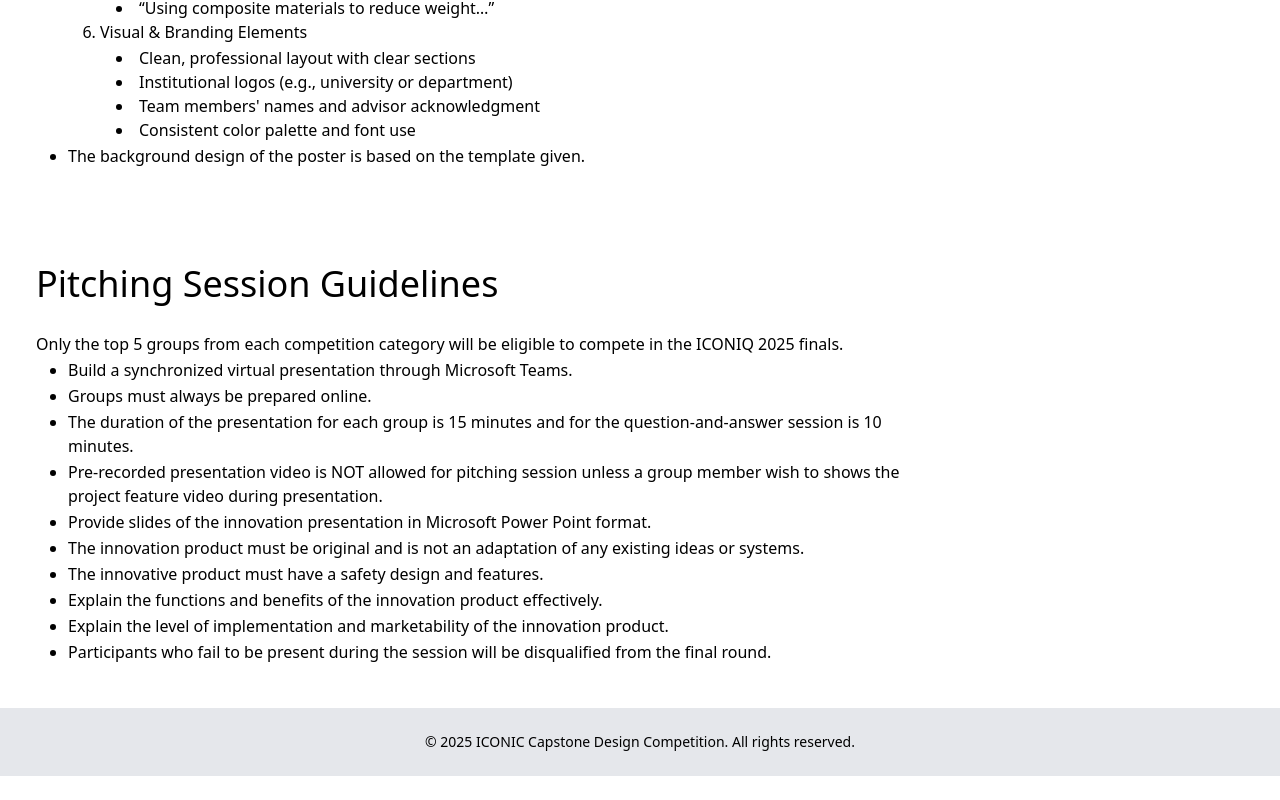
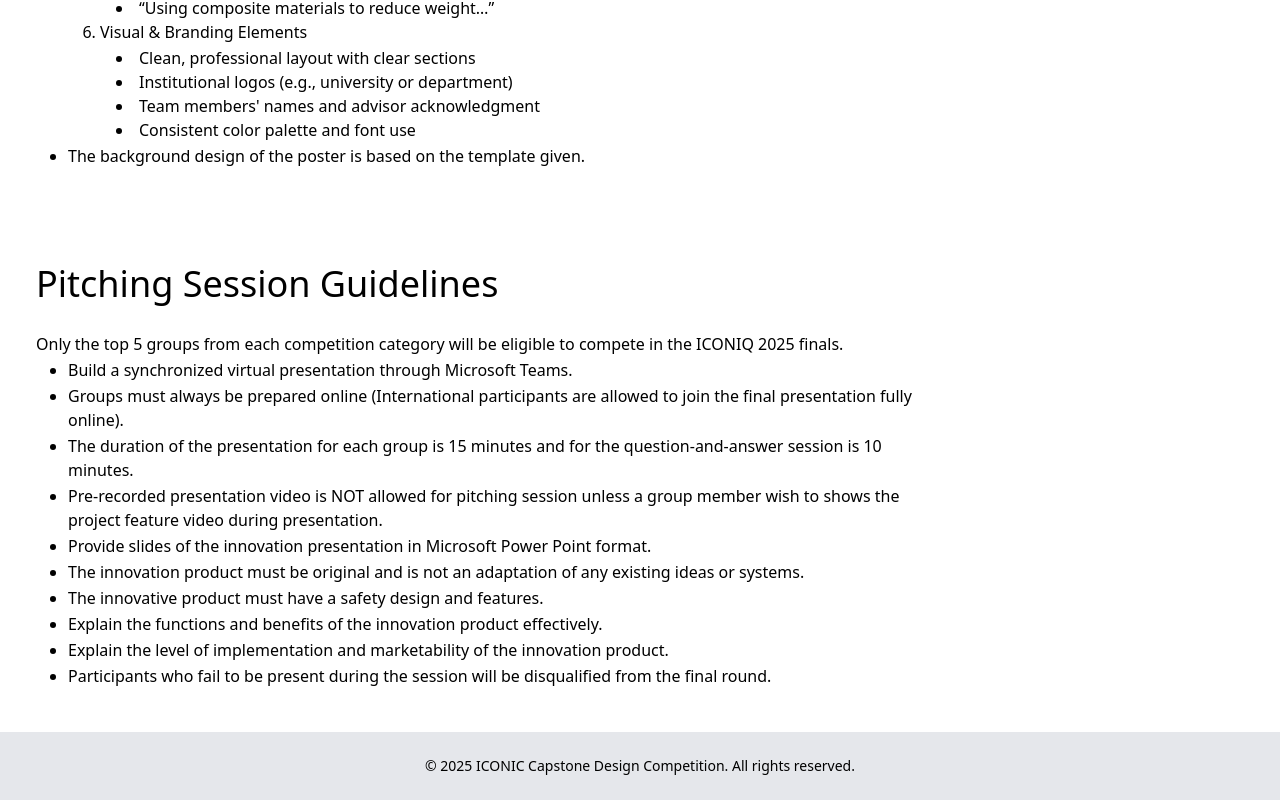
Before and after one commit to FathanAlfariel/iconic, a React (Vite) app: page /guidelines in a window 1280 px wide. Shown: the part 1556-2356 px from the top of the page. Before the commit the page ends 2332 px from the top, so only its background shows below. Built offline with nearby package versions, Linux system fonts and the light colour scheme.

Commit message:
refactor: change group presentation rule

```diff
--- a/src/pages/Guidelines.jsx
+++ b/src/pages/Guidelines.jsx
@@ -154,7 +154,11 @@ const Guidelines = () => {
                   Build a synchronized virtual presentation through Microsoft
                   Teams.
                 </li>
-                <li className="ml-8">Groups must always be prepared online.</li>
+                <li className="ml-8">
+                  Groups must always be prepared online (International
+                  participants are allowed to join the final presentation fully
+                  online).
+                </li>
                 <li className="ml-8">
                   The duration of the presentation for each group is 15 minutes
                   and for the question-and-answer session is 10 minutes.
```
